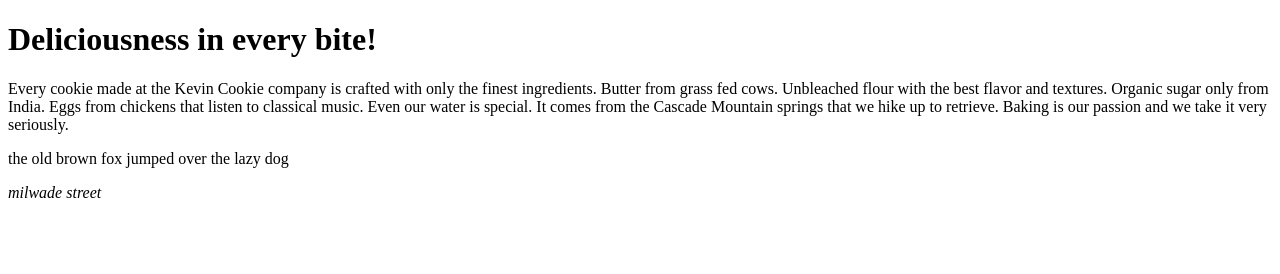
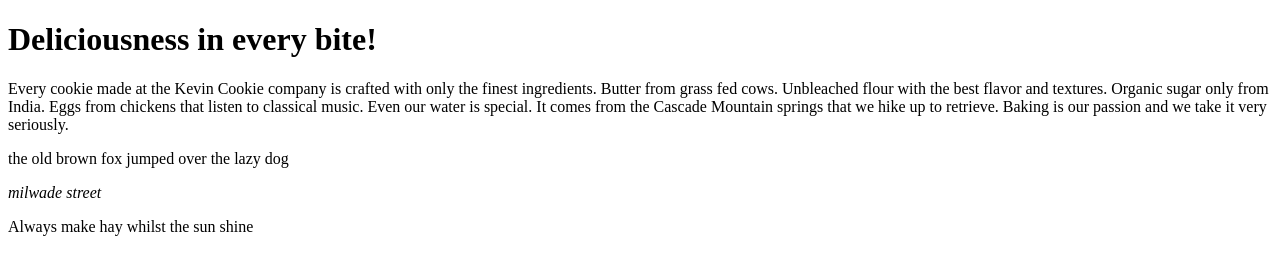
Before and after one commit to ktantwi/food, a plain HTML site: page index.htm in a window 1280 px wide. Drawn offline with Linux system fonts and the light colour scheme.

Commit message:
added a proverb to the master branch

```diff
--- a/index.htm
+++ b/index.htm
@@ -12,5 +12,7 @@
     </p>
     <p>the old brown fox jumped over the lazy dog</p>
     <address> milwade street</address>
+    <p>Always make hay whilst the sun shine</p>
+
   </body>
 </html>
```
